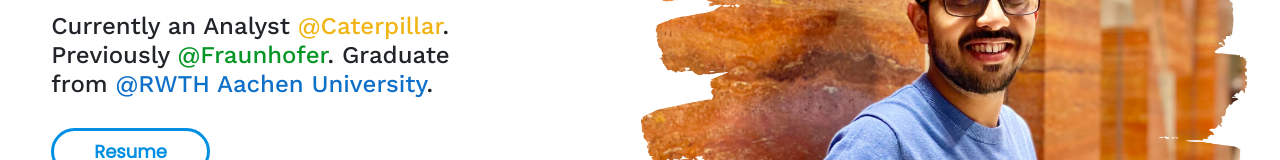
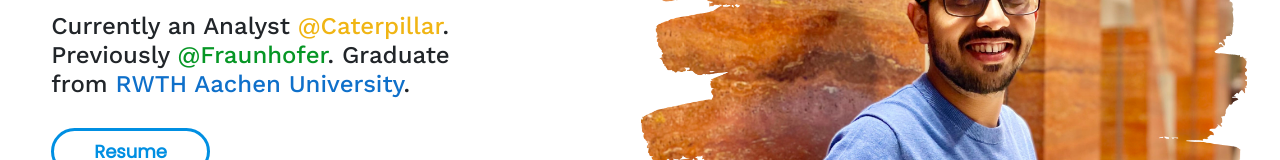
Before and after one commit to Prantikc22/portfolio, a plain HTML site: page index.html in a window 1280 px wide. Shown: the part 303-463 px from the top of the page. Drawn offline with nearby package versions, Linux system fonts and the light colour scheme.

Commit message:
minor glitches removed

```diff
--- a/index.html
+++ b/index.html
@@ -39,7 +39,7 @@
         <tr>
             <td id="about" class="animated slideInLeft" style="animation-delay:2s;">
                 <h1 style="font-family: 'Work Sans', sans-serif; font-weight:bold">Hi, I<span class="mydiv">'</span>m<br>Prantik<span class="mydiv">.</span></h1>
-                <h4 style="font-family: 'Work Sans', sans-serif; font-weight:400">Currently an Analyst <a href="https://www.caterpillar.com/" style="color: rgb(240, 181, 20)">@Caterpillar</a>. Previously <a href="https://www.fraunhofer.de/" style="color: rgb(6, 150, 37)">@Fraunhofer</a>. Graduate from <a href="https://www.rwth-aachen.de/go/id/a/?lidx=1" style="color: rgb(15, 112, 202)">@RWTH Aachen University</a>.</h4>
+                <h4 style="font-family: 'Work Sans', sans-serif; font-weight:400">Currently an Analyst <a href="https://www.caterpillar.com/" style="color: rgb(240, 181, 20)">@Caterpillar</a>. Previously <a href="https://www.fraunhofer.de/" style="color: rgb(6, 150, 37)">@Fraunhofer</a>. Graduate from <a href="https://www.rwth-aachen.de/go/id/a/?lidx=1" style="color: rgb(15, 112, 202)">RWTH Aachen University</a>.</h4>
                 <a href="https://drive.google.com/file/d/11KsvTpPV1iVbYrgzpJz4GOptsmkhQyer/view" style="padding-top: 2rem; text-decoration: none;"><span class="btn_one">Resume</span></a><br>
                 <table>
                     <tr>
```
